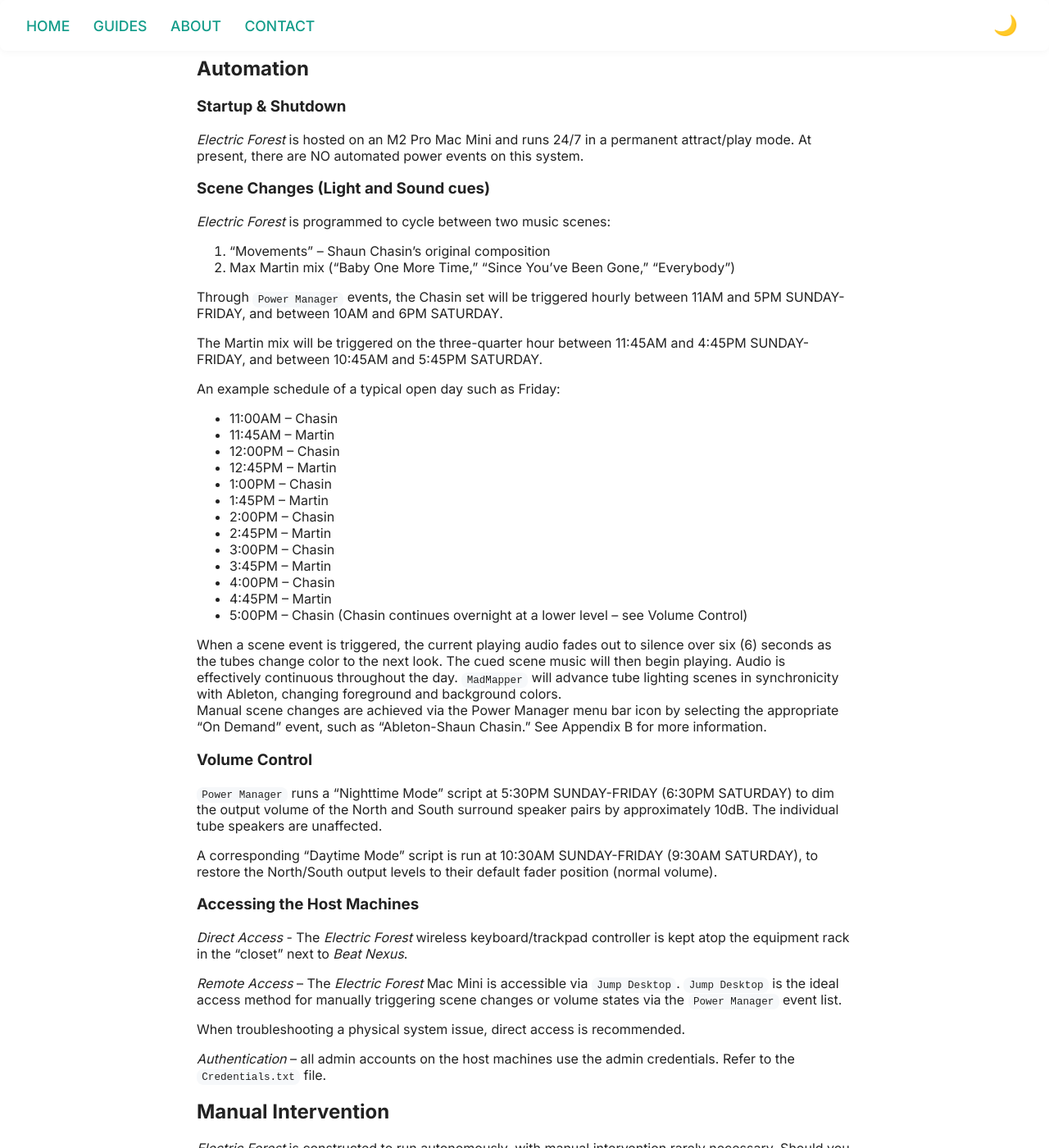
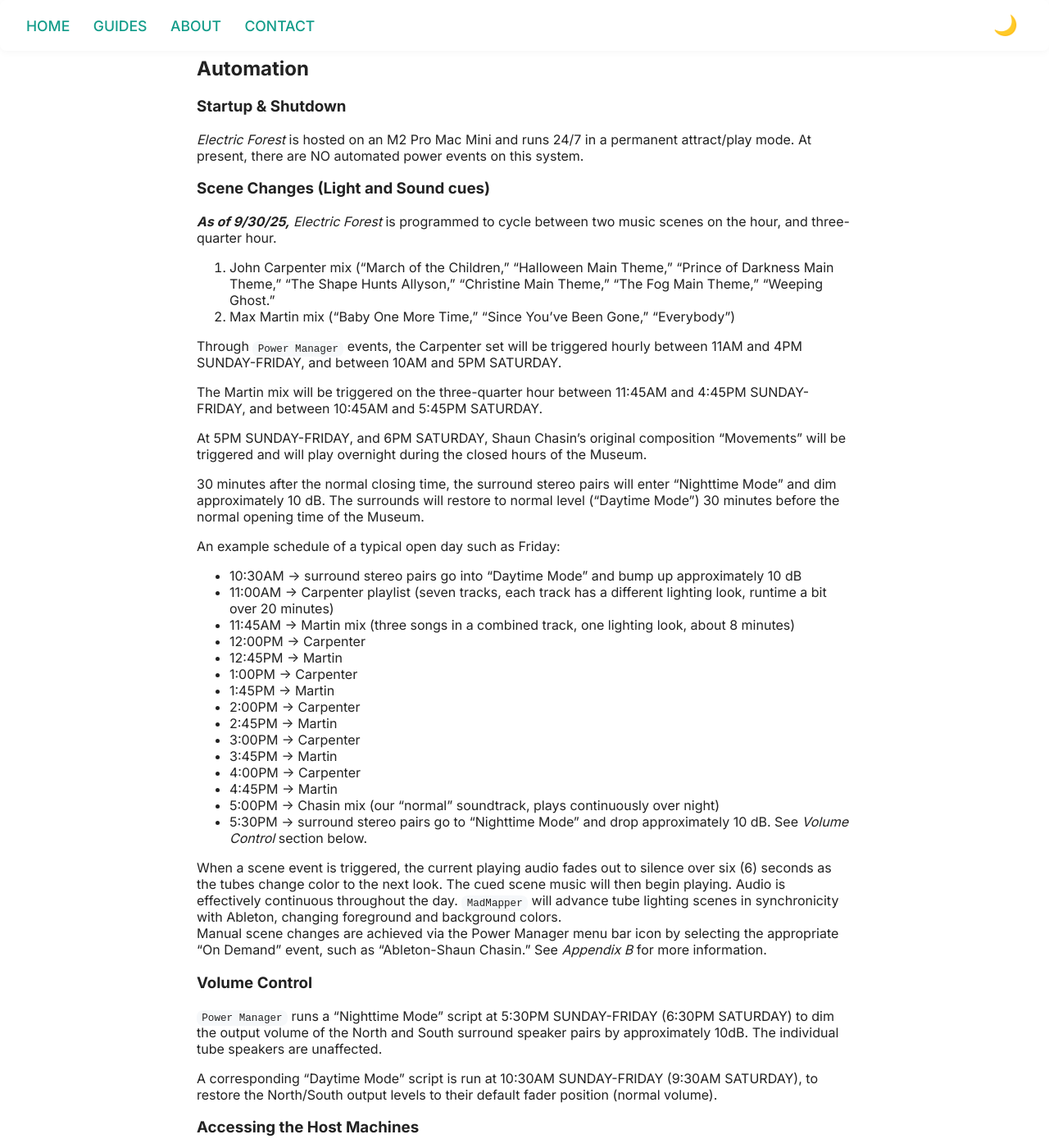
Before and after one commit to buryhoganllc/sonic-playground-guides, a Jekyll site: the page built from guides/electric-forest.md, in a window 1280 px wide and 1400 px high, scrolled down 914 px. Shown: the whole window at 82% size. Built offline with Jekyll 4.4.1, drawn with Linux system fonts in a browser that asks for light colours; some of the changed text lies outside the part shown.

Commit message:
update EF guide with current show schedule and colors

```diff
--- a/guides/electric-forest.md
+++ b/guides/electric-forest.md
@@ -4,7 +4,7 @@
 permalink: /electric-forest/
 ---
 
-## Electric Forest Operating Guide - updated 8/26/2025
+## Electric Forest Operating Guide - updated 9/30/2025
 
 ## Sonic Playground - GRAMMY Museum
 
@@ -44,34 +44,40 @@
 
 ### Scene Changes (Light and Sound cues)
 
-_Electric Forest_ is programmed to cycle between two music scenes:
+___As of 9/30/25,___ _Electric Forest_ is programmed to cycle between two music scenes on the hour, and three-quarter hour.
 
-1. “Movements” – Shaun Chasin’s original composition
+1. John Carpenter mix ("March of the Children," "Halloween Main Theme," "Prince of Darkness Main Theme," "The Shape Hunts Allyson," "Christine Main Theme," "The Fog Main Theme," "Weeping Ghost."
 2. Max Martin mix (“Baby One More Time,” “Since You’ve Been Gone,” “Everybody”)
 
-Through `Power Manager` events, the Chasin set will be triggered hourly between 11AM and 5PM SUNDAY-FRIDAY, and between 10AM and 6PM SATURDAY.
+Through `Power Manager` events, the Carpenter set will be triggered hourly between 11AM and 4PM SUNDAY-FRIDAY, and between 10AM and 5PM SATURDAY.
 
 The Martin mix will be triggered on the three-quarter hour between 11:45AM and 4:45PM SUNDAY-FRIDAY, and between 10:45AM and 5:45PM SATURDAY.
 
+At 5PM SUNDAY-FRIDAY, and 6PM SATURDAY, Shaun Chasin's original composition "Movements" will be triggered and will play overnight during the closed hours of the Museum.
+
+30 minutes after the normal closing time, the surround stereo pairs will enter "Nighttime Mode" and dim approximately 10 dB. The surrounds will restore to normal level ("Daytime Mode") 30 minutes before the normal opening time of the Museum.
+
 An example schedule of a typical open day such as Friday:
 
-- 11:00AM – Chasin
-- 11:45AM – Martin
-- 12:00PM – Chasin
-- 12:45PM – Martin
-- 1:00PM – Chasin
-- 1:45PM – Martin
-- 2:00PM – Chasin
-- 2:45PM – Martin
-- 3:00PM – Chasin
-- 3:45PM – Martin
-- 4:00PM – Chasin
-- 4:45PM – Martin
-- 5:00PM – Chasin (Chasin continues overnight at a lower level – see Volume Control)
+- 10:30AM -> surround stereo pairs go into “Daytime Mode” and bump up approximately 10 dB
+- 11:00AM -> Carpenter playlist (seven tracks, each track has a different lighting look, runtime a bit over 20 minutes)
+- 11:45AM -> Martin mix (three songs in a combined track, one lighting look, about 8 minutes)
+- 12:00PM -> Carpenter
+- 12:45PM -> Martin
+- 1:00PM   -> Carpenter
+- 1:45PM   -> Martin
+- 2:00PM   -> Carpenter
+- 2:45PM   -> Martin
+- 3:00PM   -> Carpenter
+- 3:45PM   -> Martin
+- 4:00PM   -> Carpenter
+- 4:45PM   -> Martin
+- 5:00PM   -> Chasin mix (our “normal” soundtrack, plays continuously over night)
+- 5:30PM   -> surround stereo pairs go to “Nighttime Mode” and drop approximately 10 dB. See _Volume Control_ section below.
 
 When a scene event is triggered, the current playing audio fades out to silence over six (6) seconds as the tubes change color to the next look.
 The cued scene music will then begin playing. Audio is effectively continuous throughout the day. `MadMapper` will advance tube lighting scenes in synchronicity with Ableton, changing foreground and background colors.
-Manual scene changes are achieved via the Power Manager menu bar icon by selecting the appropriate “On Demand” event, such as “Ableton-Shaun Chasin.” See Appendix B for more information.
+Manual scene changes are achieved via the Power Manager menu bar icon by selecting the appropriate “On Demand” event, such as “Ableton-Shaun Chasin.” See _Appendix B_ for more information.
 
 ### Volume Control
 
```
